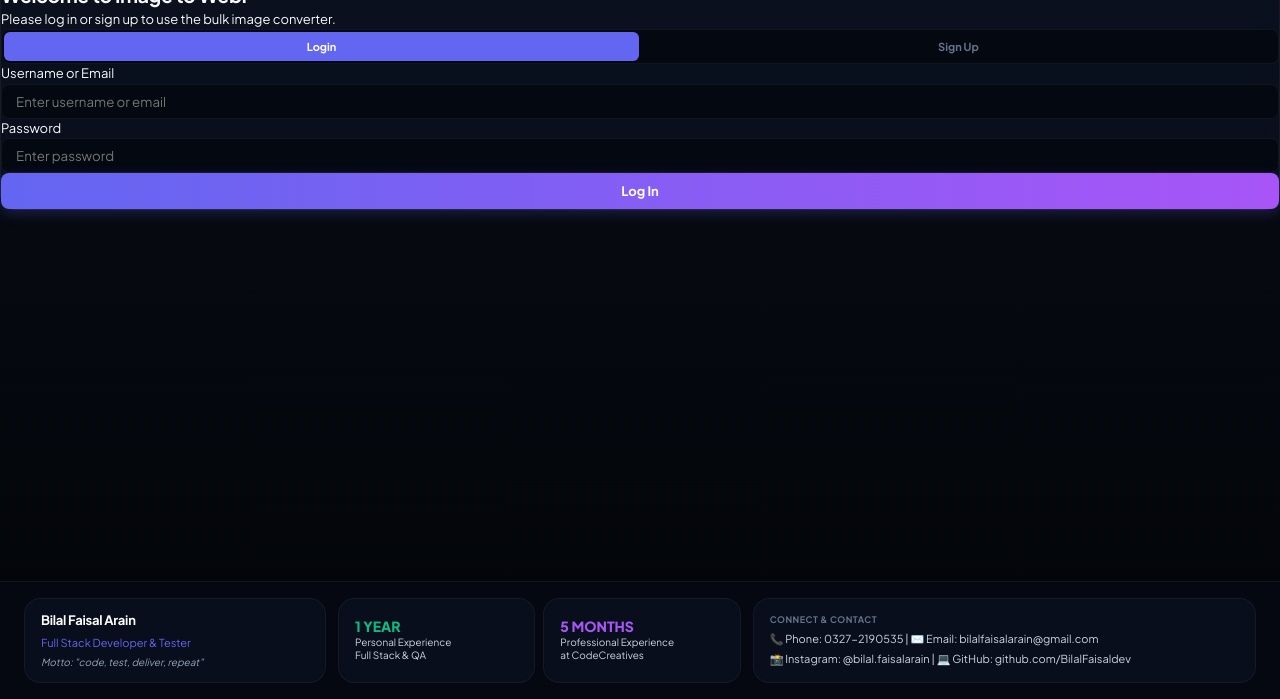
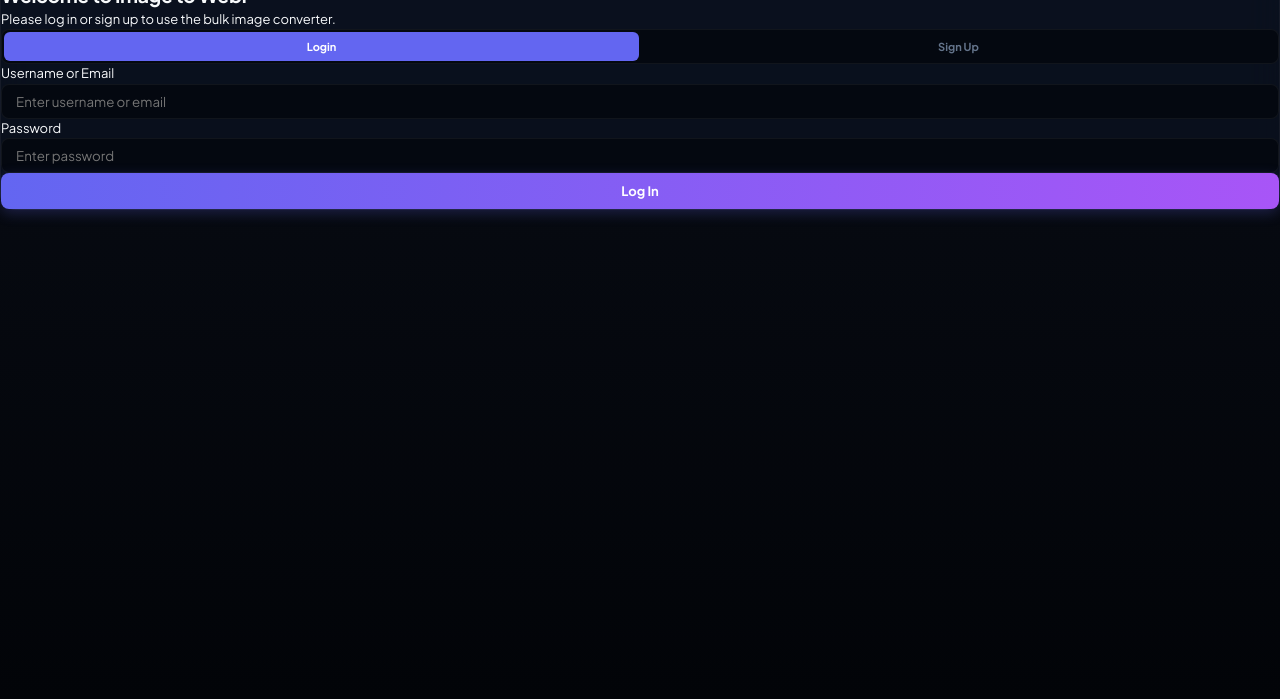
Before and after one commit to BilalFaisaldev/png_to_webp_converter, a website: page index.html in a window 1280 px wide. Shown: the part 101-800 px from the top of the page. Drawn offline with nearby package versions, Linux system fonts and the light colour scheme.

Commit message:
Auto-sync: local updates (6/16/2026, 1:26:08 PM)

```diff
--- a/index.html
+++ b/index.html
@@ -225,7 +225,7 @@
   <!-- ==========================================
        DEVELOPER INFO FOOTER
        ========================================== -->
-  <footer class="developer-footer" id="DeveloperFooter">
+  <footer class="developer-footer" id="DeveloperFooter" style="display: none;">
     <div class="footer-layout">
 
       <!-- Footer Card 1: Profile & Motto -->
```
